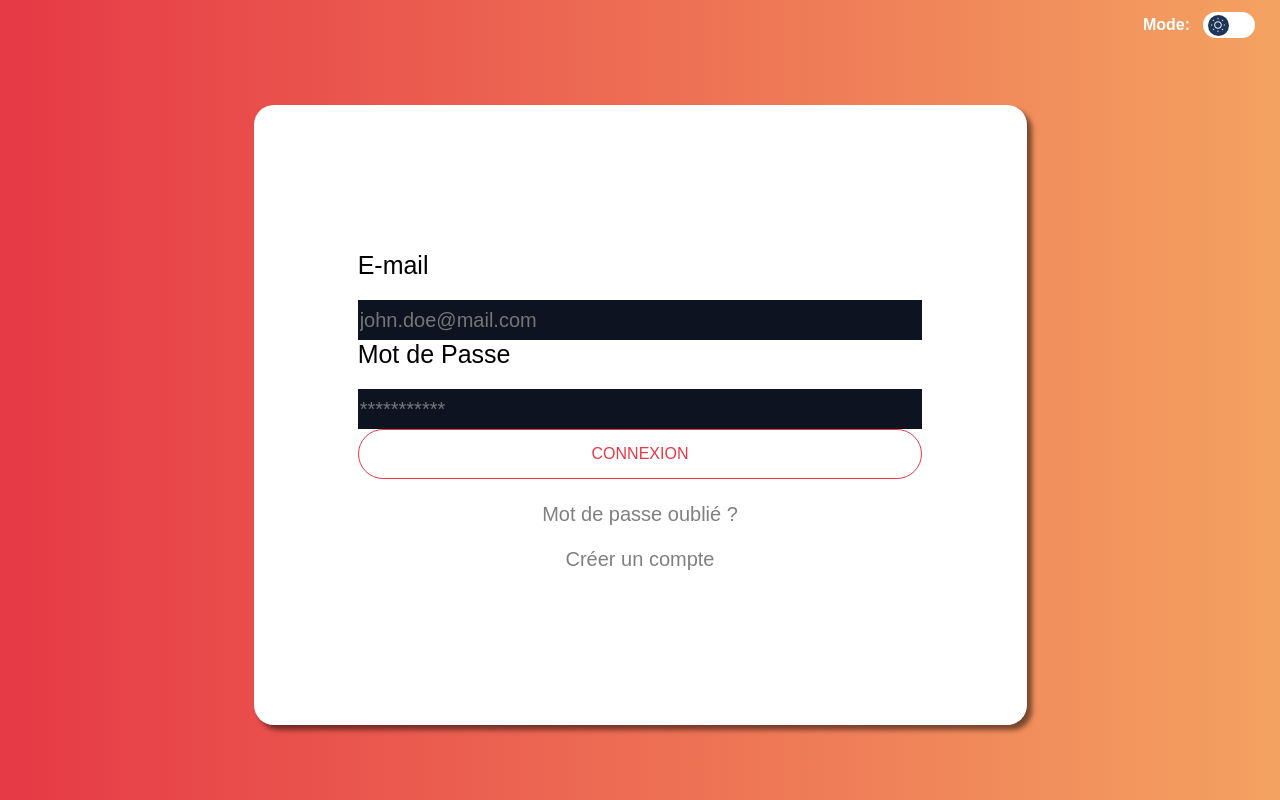
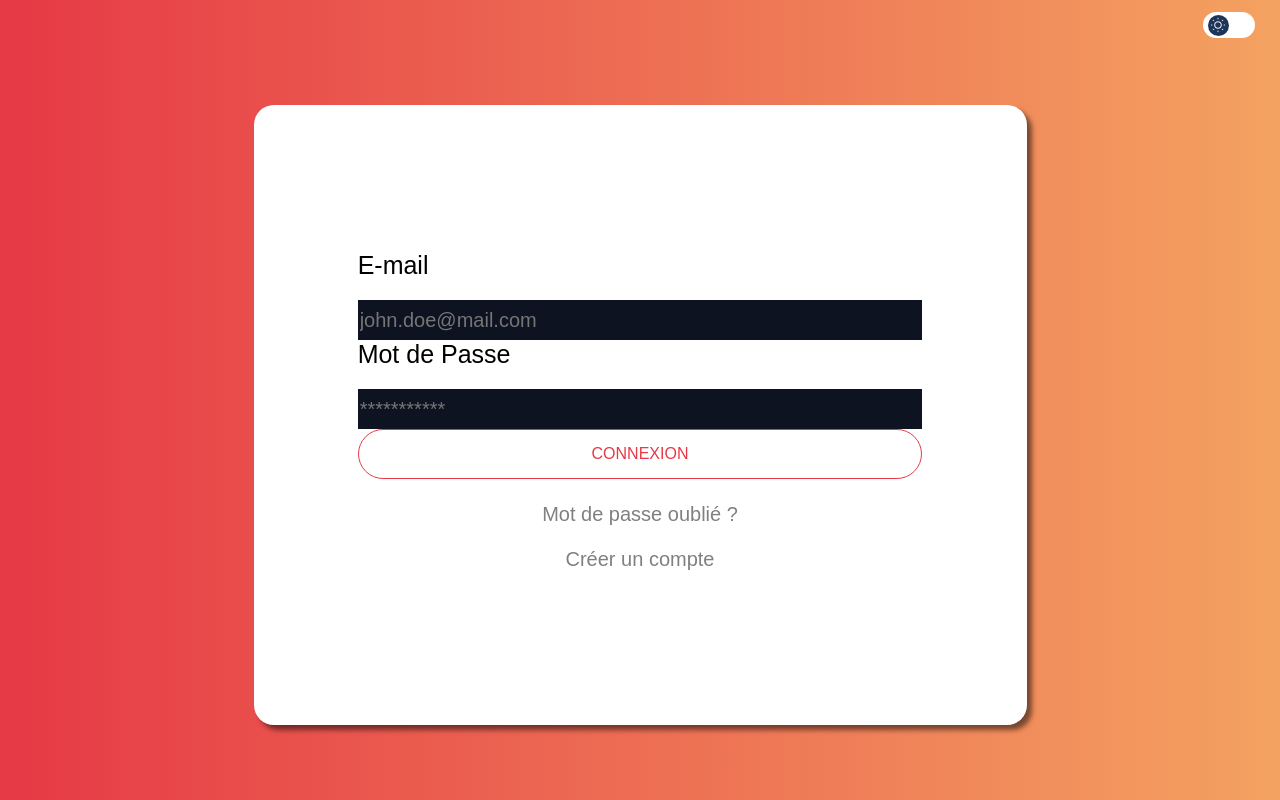
Before and after one commit to devxlabx/ref-quiz, a React (Create React App) app in the folder refquiz-front/: page / in a window 1280 px wide. Built offline with nearby package versions, Linux system fonts and the light colour scheme.

Commit message:
refactor: deleting label to change mode

```diff
--- a/refquiz-front/src/components/ui/ToggleTheme/index.tsx
+++ b/refquiz-front/src/components/ui/ToggleTheme/index.tsx
@@ -101,7 +101,6 @@ const ToggleTheme: FC<ToggleThemeProps> = ({
 }) => {
   return (
     <ToggleLabel htmlFor={id}>
-      Mode:
       <ToggleInput
         type="checkbox"
         id={id}
```
